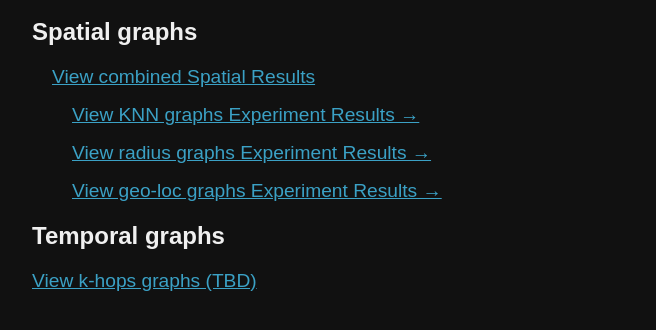
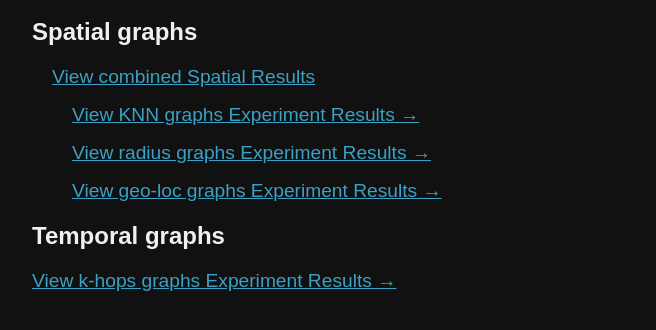
Before and after one commit to FlavienBuron/ts2graph, a plain HTML site: page docs/index.html in a window 1280 px wide. Shown: the part 72-402 px from the top of the page, without its empty margins (0-656 px from the left). Drawn offline with Linux system fonts and the light colour scheme.

Commit message:
feat: k-hops results

```diff
--- a/docs/index.html
+++ b/docs/index.html
@@ -32,6 +32,6 @@
       <a href="spatial-graphs/loc-results/index.html">View geo-loc graphs Experiment Results →</a>
     </p>
     <h2>Temporal graphs</h2>
-    <p><a href="temporal-graphs/khop-results/index.html">View k-hops graphs (TBD)</a></p>
+    <p><a href="temporal-graphs/khop-results/index.html">View k-hops graphs Experiment Results →</a></p>
   </body>
 </html>
```
